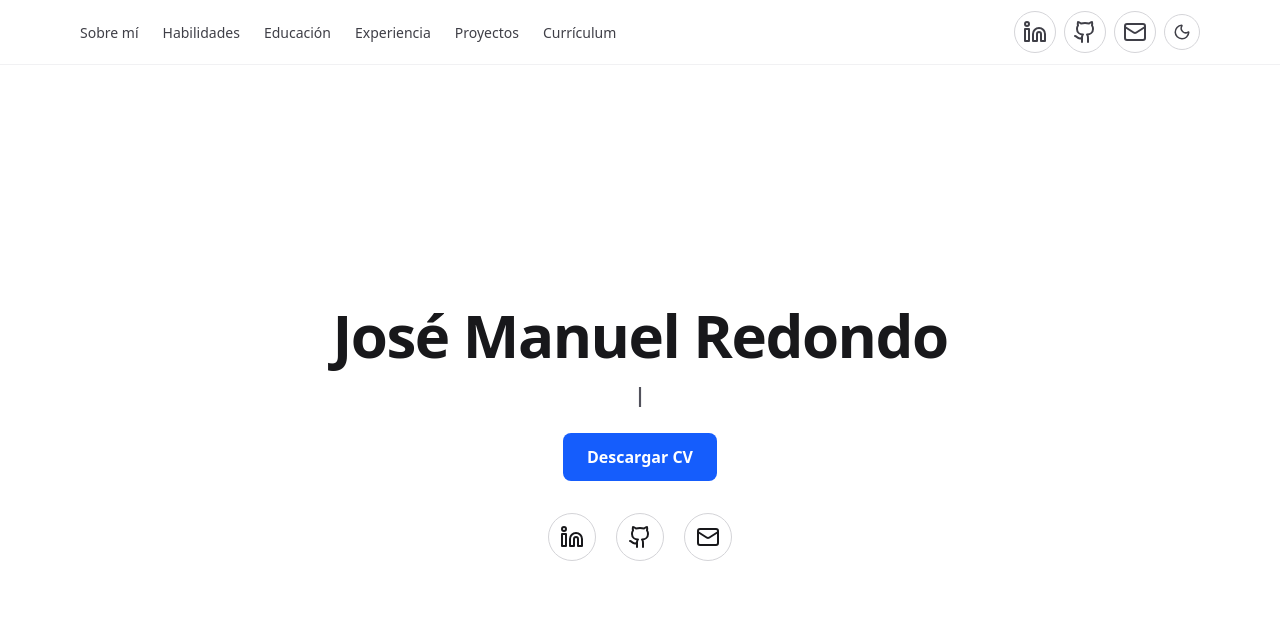
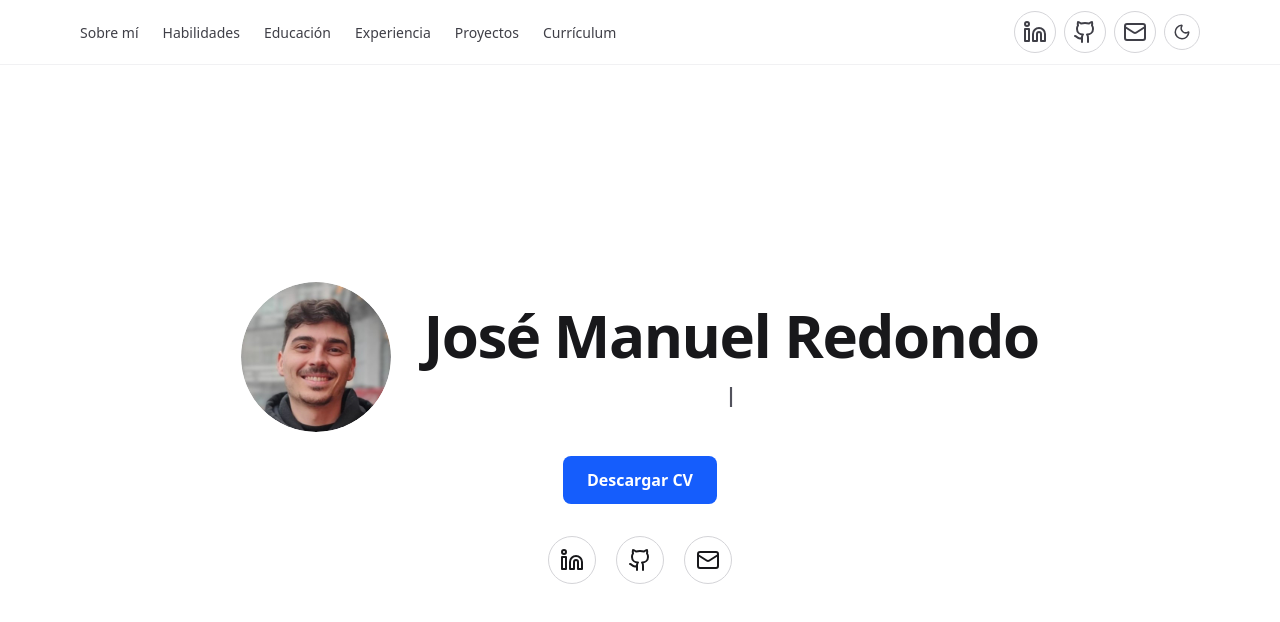
Before and after one commit to zemanue/my-dev-portfolio, a React (Vite) app: page / in a window 1280 px wide. Shown: the top 622 px of the page. Built offline with nearby package versions, Linux system fonts and the light colour scheme.

Commit message:
Add profile image to Hero section
Introduced a new profile image (Foto 2025.jpeg) and updated the Hero component to display the image alongside the user's name and typing animation. This enhances the visual appeal and personal branding of the landing section.

```diff
--- a/src/components/Hero.jsx
+++ b/src/components/Hero.jsx
@@ -8,6 +8,18 @@ export default function Hero() {
             className="relative flex min-h-[calc(100vh-4rem)] items-center justify-center px-4"
         >
             <div className="mx-auto max-w-4xl text-center">
+                {/* About Section */}
+                <div className="flex items-center justify-center gap-8 flex-wrap">
+                    {/* Image */}
+                    <div className="rounded-full w-[150px] h-[150px] overflow-hidden">
+                        <img
+                            src="/public/Foto 2025.jpeg"
+                            alt="José Manuel Redondo"
+                            className="rounded-full"
+                        />
+                    </div>
+                    {/* Content */}
+                    <div>
                         <h1 className="text-5xl font-extrabold tracking-tight sm:text-6xl">
                             José Manuel Redondo
                         </h1>
@@ -23,7 +35,8 @@ export default function Hero() {
                                 repeat={Infinity}
                             />
                         </div>
-
+                    </div>
+                </div>
                 {/* Botón Descargar CV */}
                 <div className="mt-6">
                     <a
```
Also changed, not shown: public/Foto 2025.jpeg (added). Lines whose indentation alone changed are shown as unchanged.
